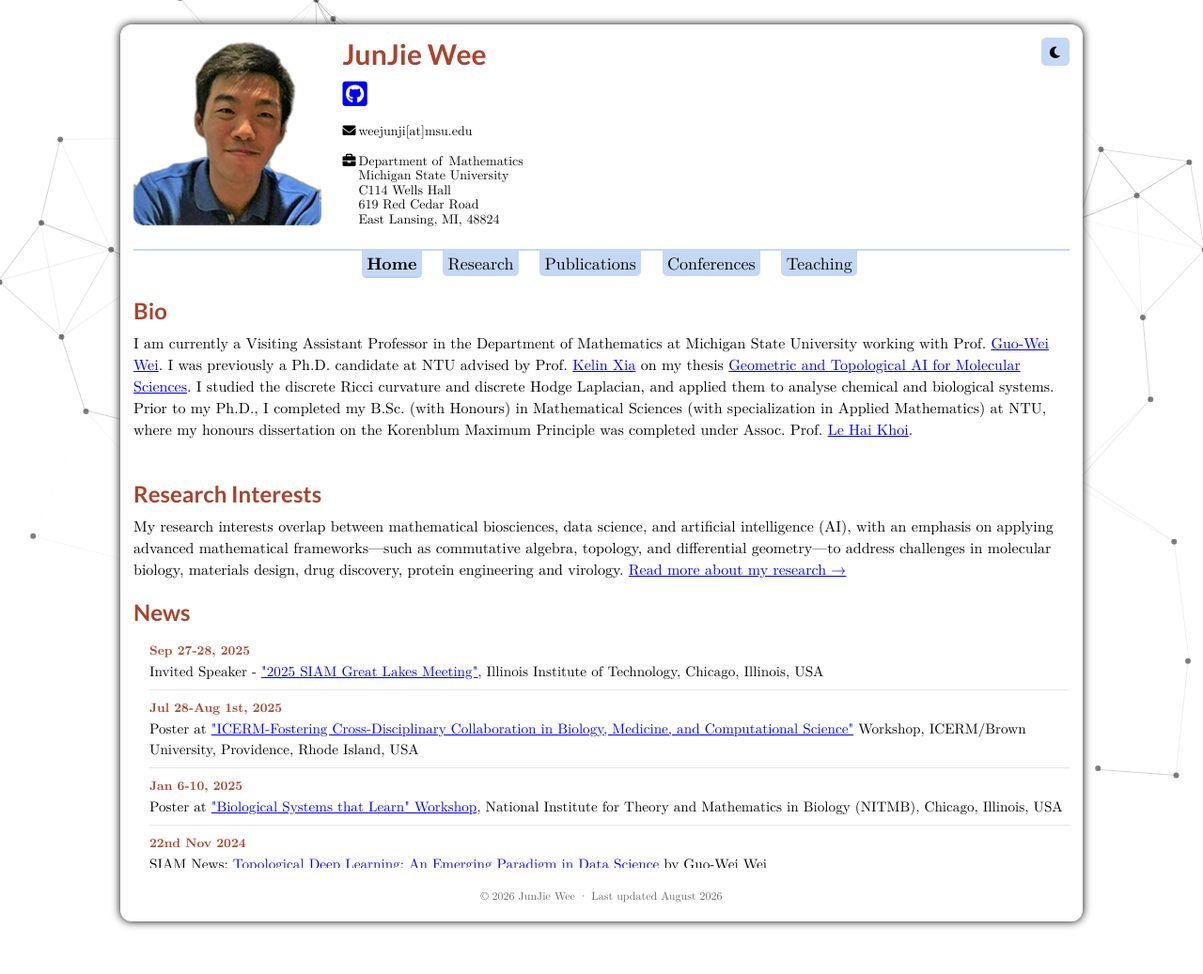
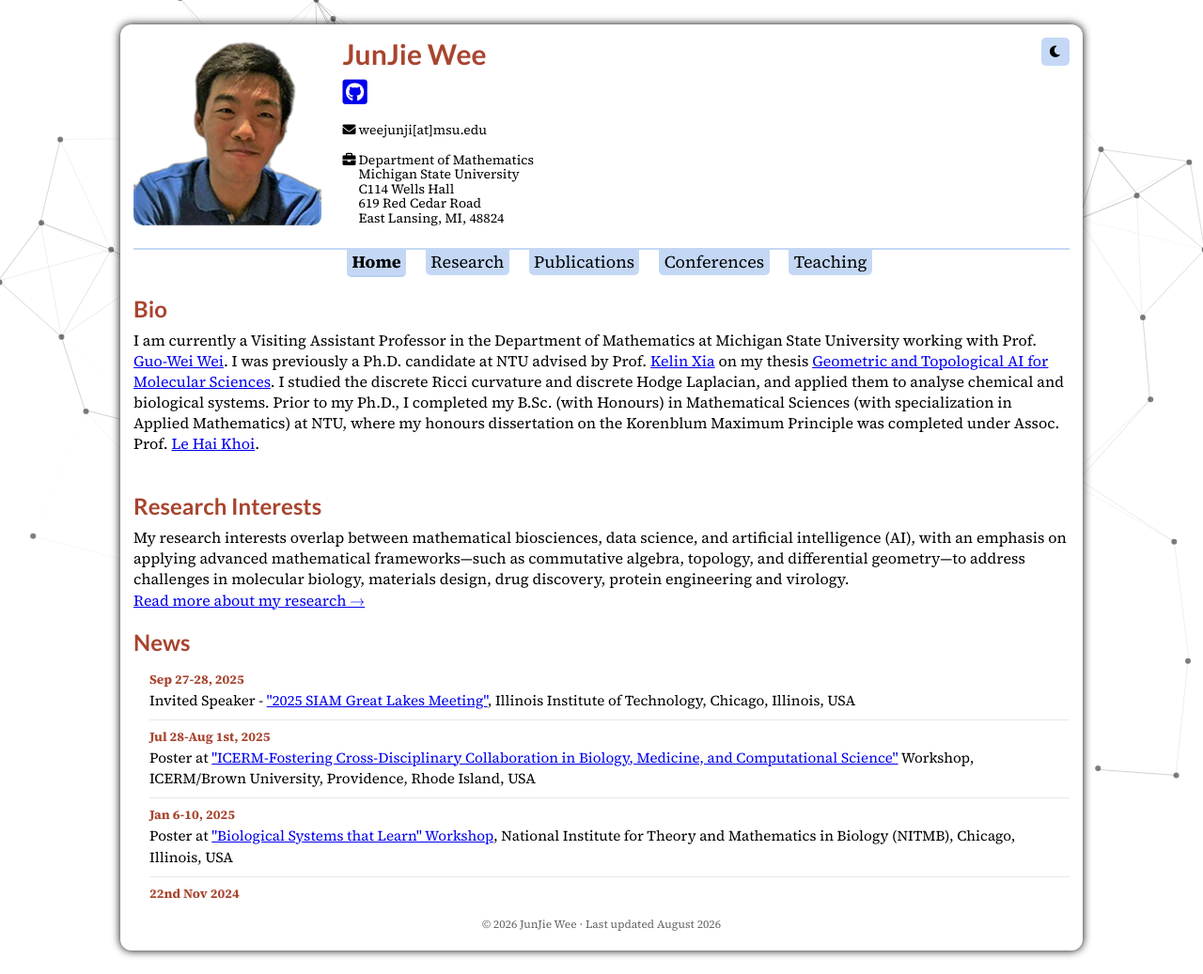
Before and after one commit to junjiewee/junjiewee.github.io, a Jekyll site: the page built from index.html, in a window 1280 px wide. Shown: the whole page at 94% size. Built offline with Jekyll 4.4.1, drawn with Linux system fonts in a browser that asks for light colours; nearby versions of some CDN libraries; a style sheet for code colours, icons or effects is not loaded; before the commit the page ends 1006 px from its top, so only the background shows below that.

Commit message:
Switch body font to Source Serif 4, break Research Interests link onto its own line
- The body-text stack's first choice was 'Latin Modern', which was
  never actually loaded as a webfont - it only rendered as genuine
  Latin Modern for visitors with it installed locally, falling back
  to Georgia for everyone else. Loaded Source Serif 4 via Google
  Fonts and put it first in the stack (Latin Modern/Georgia kept as
  fallback) so text reads consistently bolder for every visitor
  instead of depending on local fonts.
- "Read more about my research" now starts on its own line under the
  Research Interests paragraph instead of running inline.

```diff
--- a/_includes/head.html
+++ b/_includes/head.html
@@ -13,6 +13,16 @@
     <meta name="description" content="{{ page.description }}">
     <link rel="icon" type="image/png" href="favicon.png">
     <link rel="stylesheet" href="css/latex_style.css">
+    <!-- Source Serif 4: the body-text stack's first choice used to be
+         'Latin Modern', which was never actually loaded as a webfont -
+         it only rendered as genuine Latin Modern for visitors who
+         happened to have it installed locally (LaTeX users), and fell
+         back to Georgia for everyone else. Source Serif 4 loads the
+         same for every visitor and reads noticeably less thin/fine
+         than that Georgia fallback did. -->
+    <link rel="preconnect" href="https://fonts.googleapis.com">
+    <link rel="preconnect" href="https://fonts.gstatic.com" crossorigin>
+    <link href="https://fonts.googleapis.com/css2?family=Source+Serif+4:wght@400;700&display=swap" rel="stylesheet">
     <link rel="stylesheet" media="screen" href="css/style.css">
     <link rel="stylesheet" href="https://cdn.jsdelivr.net/gh/jpswalsh/academicons/css/academicons.min.css">
     <link rel="stylesheet" href="https://cdnjs.cloudflare.com/ajax/libs/font-awesome/6.0.0/css/all.min.css">
--- a/css/style.css
+++ b/css/style.css
@@ -158,7 +158,7 @@
 	width:100%;
 	height:100%;
 	background:var(--bg-page);
-  font-family: 'Latin Modern', Georgia, Cambria, 'Times New Roman', Times, serif;font-weight: 300;
+  font-family: 'Source Serif 4', 'Latin Modern', Georgia, Cambria, 'Times New Roman', Times, serif;font-weight: 300;
     font-size: 1em;
     line-height: 1.5;}
 
@@ -226,7 +226,7 @@
 
 h3{
 	font-family:"Lato", "Open Sans", Arial, sans-serif;
-  /*font-family:'Latin Modern', Georgia, Cambria, 'Times New Roman', Times, serif;*/
+  /*font-family:'Source Serif 4', 'Latin Modern', Georgia, Cambria, 'Times New Roman', Times, serif;*/
 	font-size:15px;font-weight: bold;line-height: 1;
 	color:var(--text-color);
 	line-height: 1;
@@ -236,7 +236,7 @@
 
 ul {
   font-size:16px;
-  font-family:'Latin Modern', Georgia, Cambria, 'Times New Roman', Times, serif;
+  font-family:'Source Serif 4', 'Latin Modern', Georgia, Cambria, 'Times New Roman', Times, serif;
 }
 
 ul > li{
@@ -244,7 +244,7 @@
   margin-left: 17px;
   display: list-item;
   list-style-type: disc;
-  font-family:'Latin Modern', Georgia, Cambria, 'Times New Roman', Times, serif;
+  font-family:'Source Serif 4', 'Latin Modern', Georgia, Cambria, 'Times New Roman', Times, serif;
 }
 
 @media screen and (max-width: 2000px) {
@@ -525,7 +525,7 @@
 }
 
 #menu a{
-  font-family:'Latin Modern', Georgia, Cambria, 'Times New Roman', Times, serif;
+  font-family:'Source Serif 4', 'Latin Modern', Georgia, Cambria, 'Times New Roman', Times, serif;
 }
 
 .research-figure {
@@ -638,7 +638,7 @@
 #menu ul li a{background:var(--menu-bg);margin:0;padding:0px;list-style-type:none;text-align:center;display:inline-block;font-size:1em;}
 #menu ul li a{margin-left:0;padding-right:0.3em;list-style:none;display:-moz-inline-stack;
   display:inline-block;padding-left:0.3em;padding-bottom:.1em;
-  /*zoom:1;*/font-family:'Latin Modern', Georgia, Cambria, 'Times New Roman', Times, serif;}
+  /*zoom:1;*/font-family:'Source Serif 4', 'Latin Modern', Georgia, Cambria, 'Times New Roman', Times, serif;}
 #menu ul.first{border-left:none;}
 
 #menu .dropdown{
@@ -782,7 +782,7 @@
 
 .bibItem {
   font-size:  16px;
-  font-family:'Latin Modern', Georgia, Cambria, 'Times New Roman', Times, serif;
+  font-family:'Source Serif 4', 'Latin Modern', Georgia, Cambria, 'Times New Roman', Times, serif;
 }
 
 /* Preprints have no <details><summary> wrapper, so they miss the
@@ -796,7 +796,7 @@
   font-size: 15px;
   text-indent: 0em;
   margin-left: 0px;
-  font-family:'Latin Modern', Georgia, Cambria, 'Times New Roman', Times, serif;
+  font-family:'Source Serif 4', 'Latin Modern', Georgia, Cambria, 'Times New Roman', Times, serif;
   font-size:1.1em;
 }
 
@@ -1386,14 +1386,14 @@
   padding-right: 0.5em;
   text-align: left;
   border: none;
-  font-family: 'Latin Modern', Georgia, Cambria, 'Times New Roman', Times, serif;
+  font-family: 'Source Serif 4', 'Latin Modern', Georgia, Cambria, 'Times New Roman', Times, serif;
   font-size: 15px;
 }
 
 #site-footer{
   text-align: center;
   font-size: 12px;
-  font-family: 'Latin Modern', Georgia, Cambria, 'Times New Roman', Times, serif;
+  font-family: 'Source Serif 4', 'Latin Modern', Georgia, Cambria, 'Times New Roman', Times, serif;
   color: var(--text-color);
   opacity: .6;
   padding: 20px 0 6px;
@@ -1441,7 +1441,7 @@
 }
 
 body{
-  font:normal 100% 'Latin Modern', Georgia, Cambria, 'Times New Roman', Times, serif;
+  font:normal 100% 'Source Serif 4', 'Latin Modern', Georgia, Cambria, 'Times New Roman', Times, serif;
   border-radius: 25px;
   color: var(--text-color);
 }
--- a/index.html
+++ b/index.html
@@ -15,7 +15,7 @@
 
               <div id="ri">
                 <h2>Research Interests</h2>
-                  <ul><li style="margin-left:0;list-style-type: none;">My research interests overlap between mathematical biosciences, data science, and artificial intelligence (AI), with an emphasis on applying advanced mathematical frameworks—such as commutative algebra, topology, and differential geometry—to address challenges in molecular biology, materials design, drug discovery, protein engineering and virology. <a href="research.html">Read more about my research &rarr;</a>
+                  <ul><li style="margin-left:0;list-style-type: none;">My research interests overlap between mathematical biosciences, data science, and artificial intelligence (AI), with an emphasis on applying advanced mathematical frameworks—such as commutative algebra, topology, and differential geometry—to address challenges in molecular biology, materials design, drug discovery, protein engineering and virology.<br><a href="research.html">Read more about my research &rarr;</a>
                   </li></ul>
               </div><br>
 
```
